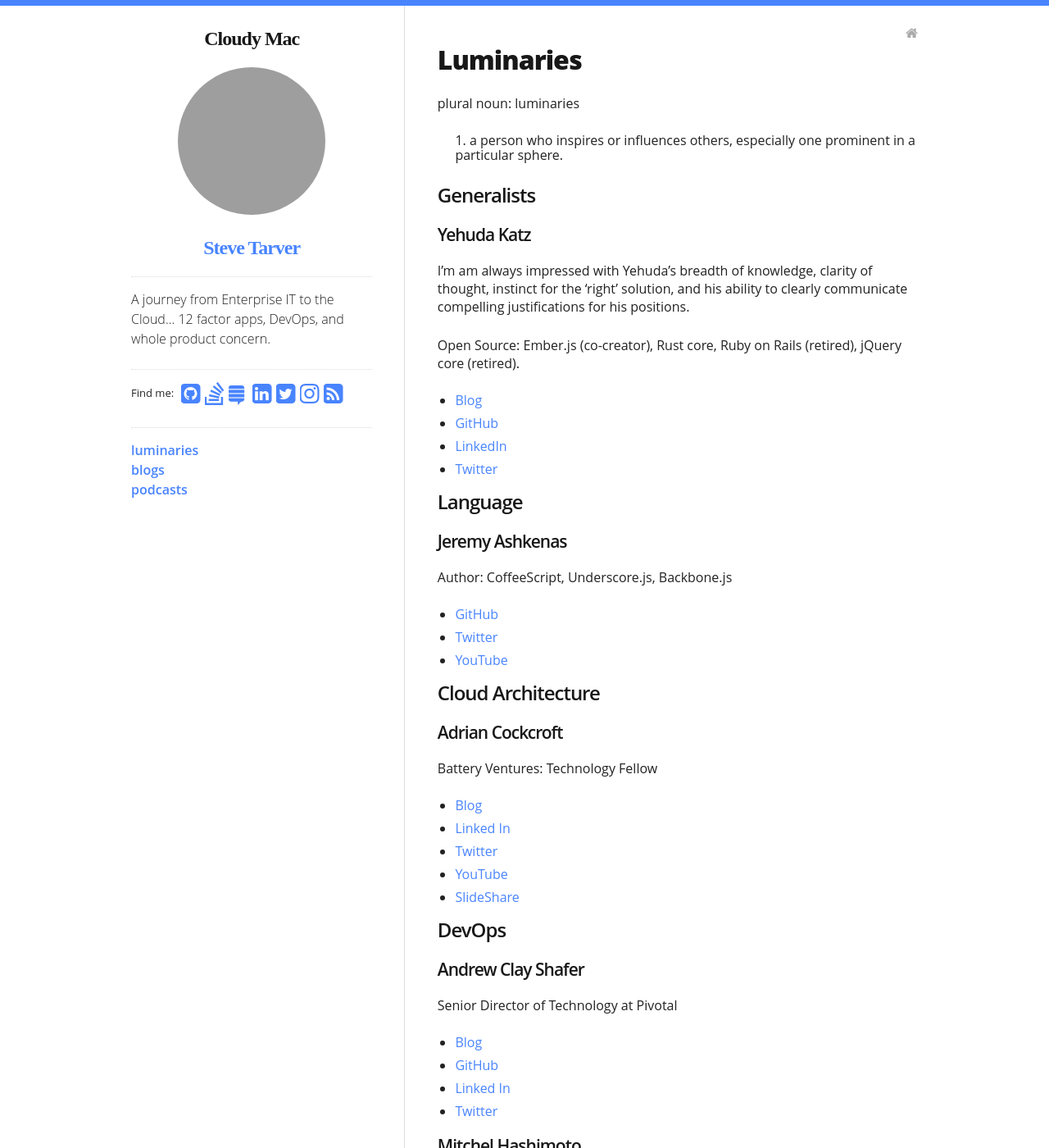
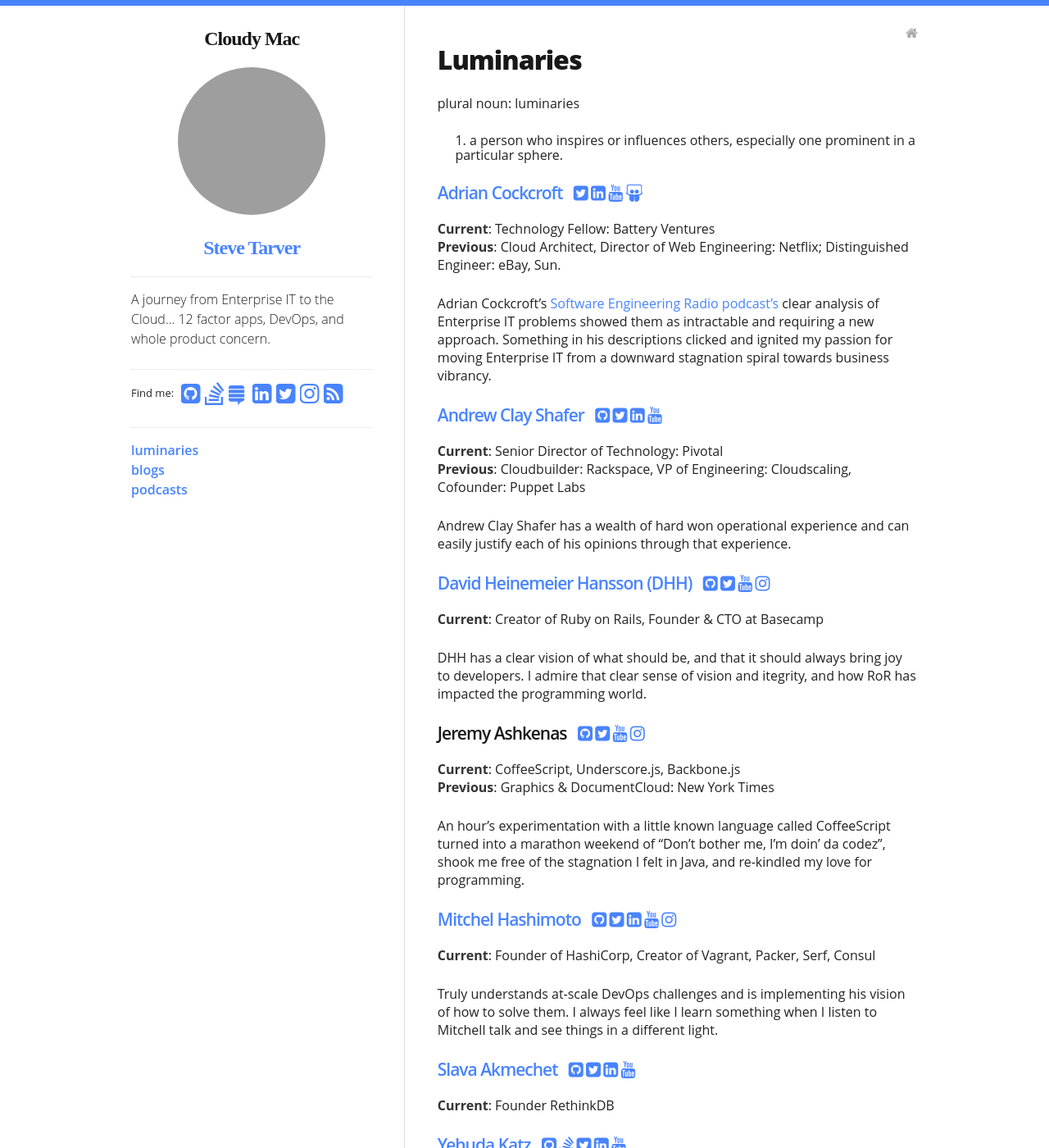
Before and after one commit to stevetarver/stevetarver.github.io, a Jekyll site: the page built from pages/luminaries.md, in a window 1280 px wide and 1400 px high. Shown: the whole window at 82% size. Built offline with Jekyll 4.4.1, drawn with Linux system fonts in a browser that asks for light colours; nearby versions of some CDN libraries; some web fonts are replaced; Markdown is read by kramdown in place of the engine named in the settings; some of the changed text lies outside the part shown; grey boxes are pictures that could not be loaded.

Commit message:
update luminaries

```diff
--- a/pages/luminaries.md
+++ b/pages/luminaries.md
@@ -8,67 +8,53 @@
 
 1. a person who inspires or influences others, especially one prominent in a particular sphere.
 
-## Generalists
+### [Adrian Cockcroft](http://perfcap.blogspot.com)<span>&nbsp;&nbsp;&nbsp;</span><a href="https://twitter.com/adrianco" title="Twitter" class="fa fa-twitter-square">&nbsp;</a><a href="https://www.linkedin.com/in/adriancockcroft" title="LinkedIn" class="fa fa-linkedin-square">&nbsp;</a><a href="https://www.youtube.com/results?search_query=Adrian+Cockcroft" title="YouTube" class="fa fa-youtube">&nbsp;</a><a href="http://www.slideshare.net/adrianco" title="SlideShare" class="fa fa-slideshare">&nbsp;</a>
 
-### Yehuda Katz
+**Current**: Technology Fellow: Battery Ventures <br/>
+**Previous**: Cloud Architect, Director of Web Engineering: Netflix; Distinguished Engineer: eBay, Sun.
+
+Adrian Cockcroft's [Software Engineering Radio](http://www.se-radio.net/) [podcast's](http://www.se-radio.net/2014/12/episode-216-adrian-cockcroft-on-the-modern-cloud-based-platform/) clear analysis of Enterprise IT problems showed them as intractable and requiring a new approach. Something in his descriptions clicked and ignited my passion for moving Enterprise IT from a downward stagnation spiral towards business vibrancy.
+
+
+### [Andrew Clay Shafer](https://angel.co/littleidea)<span>&nbsp;&nbsp;&nbsp;</span><a href="https://github.com/littleidea" title="Github" class="fa fa-github-square">&nbsp;</a><a href="https://twitter.com/littleidea" title="Twitter" class="fa fa-twitter-square">&nbsp;</a><a href="https://www.linkedin.com/in/andrewclayshafer" title="LinkedIn" class="fa fa-linkedin-square">&nbsp;</a><a href="https://www.youtube.com/results?search_query=Andrew+Clay+Shafer" title="YouTube" class="fa fa-youtube">&nbsp;</a>
+
+**Current**: Senior Director of Technology: Pivotal <br/>
+**Previous**: Cloudbuilder: Rackspace, VP of Engineering: Cloudscaling, Cofounder: Puppet Labs
+
+Andrew Clay Shafer has a wealth of hard won operational experience and can easily justify each of his opinions through that experience.
+
+
+### [David Heinemeier Hansson (DHH)](http://david.heinemeierhansson.com/)<span>&nbsp;&nbsp;&nbsp;</span><a href="https://github.com/dhh" title="Github" class="fa fa-github-square">&nbsp;</a><a href="https://twitter.com/dhh" title="Twitter" class="fa fa-twitter-square">&nbsp;</a><a href="https://www.youtube.com/results?search_query=David+Heinemeier+Hansson" title="YouTube" class="fa fa-youtube">&nbsp;</a><a href="https://www.instagram.com/dhh79/" title="Instagram" class="fa fa-instagram">&nbsp;</a>
+
+**Current**:  Creator of Ruby on Rails, Founder & CTO at Basecamp <br/>
+
+DHH has a clear vision of what should be, and that it should always bring joy to developers. I admire that clear sense of vision and itegrity, and how RoR has impacted the programming world.
+
+
+### Jeremy Ashkenas<span>&nbsp;&nbsp;&nbsp;</span><a href="https://github.com/jashkenas" title="Github" class="fa fa-github-square">&nbsp;</a><a href="https://twitter.com/jashkenas" title="Twitter" class="fa fa-twitter-square">&nbsp;</a><a href="https://www.youtube.com/results?search_query=jeremy+ashkenas" title="YouTube" class="fa fa-youtube">&nbsp;</a><a href="https://www.instagram.com/jashkenas/" title="Instagram" class="fa fa-instagram">&nbsp;</a>
+
+**Current**: CoffeeScript, Underscore.js, Backbone.js <br/>
+**Previous**: Graphics & DocumentCloud: New York Times
+
+An hour's experimentation with a little known language called CoffeeScript turned into a marathon weekend of "Don't bother me, I'm doin' da codez", shook me free of the stagnation I felt in Java, and re-kindled my love for programming.
+
+
+### [Mitchel Hashimoto](http://mitchellh.com/)<span>&nbsp;&nbsp;&nbsp;</span><a href="https://github.com/mitchellh" title="Github" class="fa fa-github-square">&nbsp;</a><a href="https://twitter.com/mitchellh" title="Twitter" class="fa fa-twitter-square">&nbsp;</a><a href="https://www.linkedin.com/in/mitchellh" title="LinkedIn" class="fa fa-linkedin-square">&nbsp;</a><a href="https://www.youtube.com/results?search_query=Mitchel+Hashimoto" title="YouTube" class="fa fa-youtube">&nbsp;</a><a href="https://www.instagram.com/mitchhashi/" title="Instagram" class="fa fa-instagram">&nbsp;</a>
+
+**Current**: Founder of HashiCorp, Creator of Vagrant, Packer, Serf, Consul <br/>
+
+Truly understands at-scale DevOps challenges and is implementing his vision of how to solve them. I always feel like I learn something when I listen to Mitchell talk and see things in a different light.
+
+
+### [Slava Akmechet](http://www.defmacro.org/)<span>&nbsp;&nbsp;&nbsp;</span><a href="https://github.com/coffeemug/" title="Github" class="fa fa-github-square">&nbsp;</a><a href="https://twitter.com/spakhm" title="Twitter" class="fa fa-twitter-square">&nbsp;</a><a href="https://www.linkedin.com/in/coffeemug" title="LinkedIn" class="fa fa-linkedin-square">&nbsp;</a><a href="https://www.youtube.com/results?search_query=Slava+Akmechet" title="YouTube" class="fa fa-youtube">&nbsp;</a>
+
+**Current**: Founder RethinkDB <br/>
+
+
+
+### [Yehuda Katz](http://yehudakatz.com/)<span>&nbsp;&nbsp;&nbsp;</span><a href="https://github.com/wycats" title="Github" class="fa fa-github-square">&nbsp;</a><a href="http://stackoverflow.com/users/122162/yehuda-katz" title="Stack Overflow" class="fa fa-stack-overflow">&nbsp;</a><a href="https://twitter.com/wycats" title="Twitter" class="fa fa-twitter-square">&nbsp;</a><a href="https://www.linkedin.com/in/yehudakatz" title="LinkedIn" class="fa fa-linkedin-square">&nbsp;</a><a href="https://www.youtube.com/results?search_query=Yehuda+Katz" title="YouTube" class="fa fa-youtube">&nbsp;</a>
+
+**Current**: Cofounder: Tilde, Inc, Ember.js (co-creator), Rust core <br/>
+**Previous**: Ruby on Rails, jQuery core
 
 I'm am always impressed with Yehuda's breadth of knowledge, clarity of thought, instinct for the 'right' solution, and his ability to clearly communicate compelling justifications for his positions.
-
-Open Source: Ember.js (co-creator), Rust core, Ruby on Rails (retired), jQuery core (retired).
-
-- [Blog](http://yehudakatz.com/)
-- [GitHub](https://github.com/wycats)
-- [LinkedIn](https://www.linkedin.com/in/yehudakatz)
-- [Twitter](https://twitter.com/wycats)
-
-## Language
-
-### Jeremy Ashkenas
-
-Author: CoffeeScript, Underscore.js, Backbone.js
-
-- [GitHub](https://github.com/jashkenas)
-- [Twitter](https://twitter.com/jashkenas?ref_src=twsrc%5Egoogle%7Ctwcamp%5Eserp%7Ctwgr%5Eauthor)
-- [YouTube](https://www.youtube.com/results?search_query=jeremy+ashkenas)
-
-
-## Cloud Architecture
-
-### Adrian Cockcroft
-
-Battery Ventures: Technology Fellow
-
-- [Blog](http://perfcap.blogspot.com)
-- [Linked In](https://www.linkedin.com/in/adriancockcroft)
-- [Twitter](https://twitter.com/adrianco?ref_src=twsrc%5Egoogle%7Ctwcamp%5Eserp%7Ctwgr%5Eauthor)
-- [YouTube](https://www.youtube.com/results?search_query=Adrian+Cockcroft)
-- [SlideShare](http://www.slideshare.net/adrianco)
-
-## DevOps
-
-### Andrew Clay Shafer
-
-Senior Director of Technology at Pivotal
-
-- [Blog](https://angel.co/littleidea)
-- [GitHub](https://github.com/littleidea)
-- [Linked In](https://www.linkedin.com/in/andrewclayshafer)
-- [Twitter](https://twitter.com/littleidea)
-
-### Mitchel Hashimoto
-
-Founder Hashicorp
-
-## Datastores
-
-### Slava Akmechet
-
-Founder Rethink db
-
-## Speaking
-
-### Derick Bailey
-
-- [Twitter](https://twitter.com/derickbailey?ref_src=twsrc%5Egoogle%7Ctwcamp%5Eserp%7Ctwgr%5Eauthor)
-
-### Rob Conery
```
